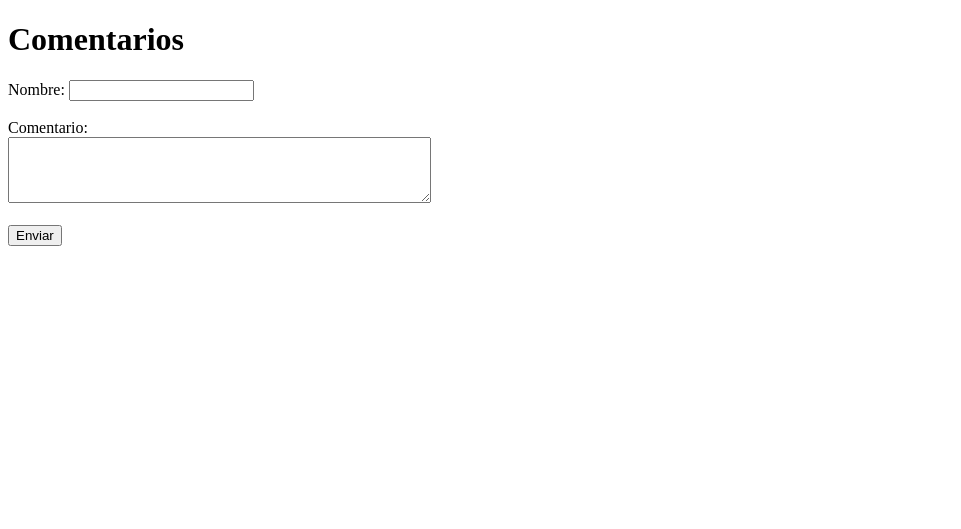
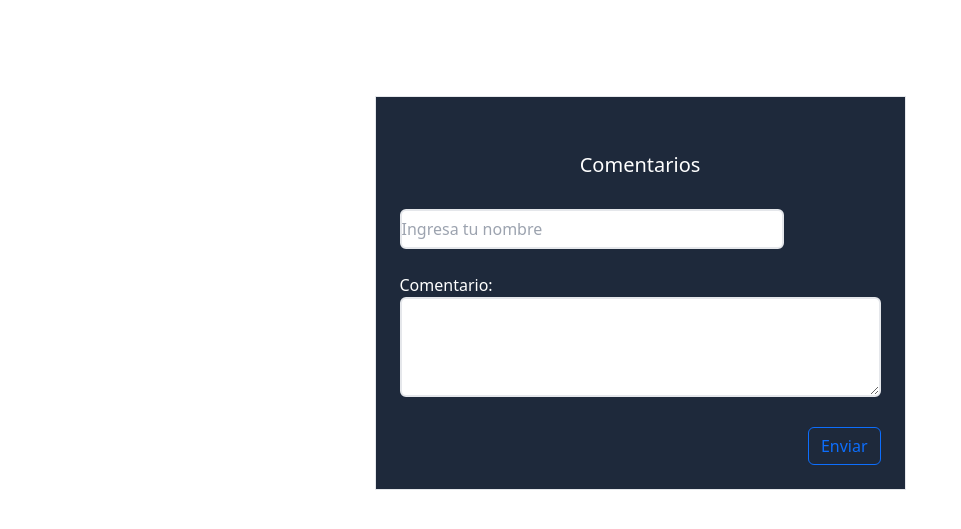
Before and after one commit to KeynerSjzxx/Traviesos, a Django app: page /comentarios in a window 1280 px wide. Shown: the top 529 px of the page, without its empty margins (0-961 px from the left). Run offline with Django 4.2, Linux system fonts and the light colour scheme; some libraries are stand-ins or nearby versions.

Commit message:
comentarios estilos

```diff
--- a/Traviesos/templates/PQRS/coment.html
+++ b/Traviesos/templates/PQRS/coment.html
@@ -1,22 +1,30 @@
-
+{% load static %}
 <!DOCTYPE html>
-<html lang="es">
+<html lang="en">
 <head>
     <meta charset="UTF-8">
+    <meta http-equiv="X-UA-Compatible" content="IE=edge">
     <meta name="viewport" content="width=device-width, initial-scale=1.0">
+    <link href="https://cdn.jsdelivr.net/npm/bootstrap@5.3.0/dist/css/bootstrap.min.css" rel="stylesheet" integrity="sha384-9ndCyUaIbzAi2FUVXJi0CjmCapSmO7SnpJef0486qhLnuZ2cdeRhO02iuK6FUUVM" crossorigin="anonymous">
+    <script src="https://cdn.jsdelivr.net/npm/bootstrap@5.3.0/dist/js/bootstrap.bundle.min.js" integrity="sha384-geWF76RCwLtnZ8qwWowPQNguL3RmwHVBC9FhGdlKrxdiJJigb/j/68SIy3Te4Bkz" crossorigin="anonymous"></script>
+    <link rel="stylesheet" href="https://cdn.jsdelivr.net/npm/bootstrap-icons@1.10.5/font/bootstrap-icons.css">
+    <script src="https://cdn.tailwindcss.com"></script>
+    <script src="https://kit.fontawesome.com/7d08ee079d.js" crossorigin="anonymous"></script>
+    <link rel="website icon" href="{% static 'image/image_home/home.png' %}">
     <title>Comentarios</title>
 </head>
 <body>
+    <div class="flex flex-col justify-center items-center mt-24">
+        <form class="border-1 bg-slate-800 p-6 ">
+            <h1 class="p-8   fs-5 text-center text-white">Comentarios</h1>
+            <input class="h-10 w-96 rounded-md border-2" placeholder="Ingresa tu nombre" type="text" id="nombre" name="nombre" required><br><br>
 
-    <h1>Comentarios</h1>
-    <form>
-        <label for="nombre">Nombre:</label>
-        <input type="text" id="nombre" name="nombre" required><br><br>
-
-        <label for="comentario">Comentario:</label><br>
-        <textarea id="comentario" name="comentario" rows="4" cols="50" required></textarea><br><br>
-
-        <input type="submit" value="Enviar">
-    </form>
+            <label class="text-white" for="comentario">Comentario:</label><br>
+            <textarea class="rounded-md border-2" id="comentario" name="comentario" rows="4" cols="50" required></textarea><br><br>
+            <div class="text-end">
+                <input class="btn btn-outline-primary " type="submit" value="Enviar">
+            </div>
+        </form>
+    </div>
 </body>
 </html>
```
Also changed, not shown: Traviesos/PQRS/migrations/0001_initial.py (added), Traviesos/facturacion/migrations/0001_initial.py (added), Traviesos/gestion_citas/migrations/0001_initial.py (added), Traviesos/inventario/migrations/0001_initial.py (added), Traviesos/landing/migrations/0001_initial.py (added).
